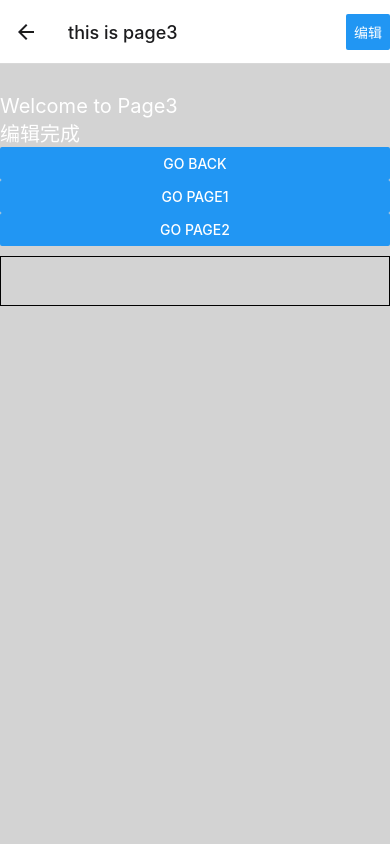
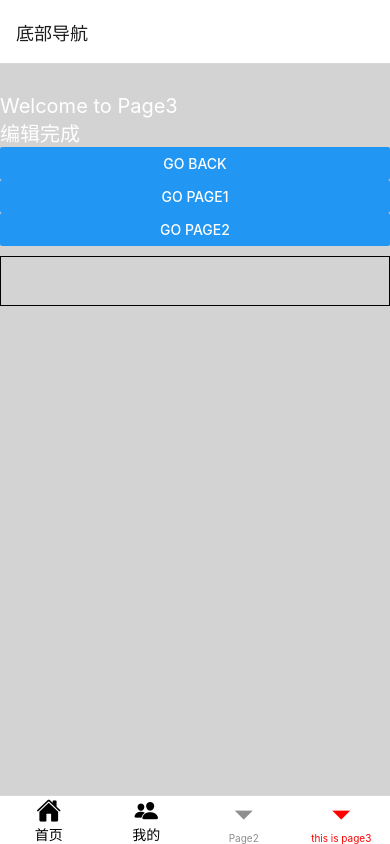
Before and after one commit to leecobaby/StudyRNBase, a React Native app: screen /Page3 in a window 390 px wide. Built offline with nearby package versions, Linux system fonts and the light colour scheme.

Commit message:
s3: use createBottomTabNavigator

```diff
--- a/navigators/AppNavigators.tsx
+++ b/navigators/AppNavigators.tsx
@@ -1,25 +1,68 @@
 import React from 'react';
 import {createStackNavigator} from '@react-navigation/stack';
+import {createBottomTabNavigator} from '@react-navigation/bottom-tabs';
+import Icons from 'react-native-vector-icons/Ionicons';
 
 import {Page1} from '../pages/basic/s3-4/page1';
 import {Page2} from '../pages/basic/s3-4/page2';
 import {Page3} from '../pages/basic/s3-4/page3';
 import {Home} from '../pages/basic/s3-4/home';
 import {RootStackParamList} from './type';
+import {Text} from 'react-native';
 
 const Stack = createStackNavigator<RootStackParamList>();
+const BottonTab = createBottomTabNavigator<RootStackParamList>();
+
+const BottonTabNavigators: React.FC = () => {
+  return (
+    <BottonTab.Navigator
+      initialRouteName="Home"
+      screenOptions={{
+        header: () => null,
+        tabBarActiveTintColor: 'red',
+      }}>
+      <BottonTab.Screen
+        name="Home"
+        component={Home}
+        options={{
+          tabBarLabel: props => TabBarLabel({...props, title: '首页'}),
+          tabBarIcon: props => TabBarIcon({...props, name: 'home'}),
+        }}
+      />
+      <BottonTab.Screen
+        name="Page1"
+        component={Page1}
+        options={{
+          tabBarLabel: props => TabBarLabel({...props, title: '我的', color: 'orange'}),
+          tabBarIcon: props => TabBarIcon({...props, name: 'people', color: 'orange'}),
+        }}
+      />
+      <BottonTab.Screen name="Page2" component={Page2} />
+      <BottonTab.Screen name="Page3" component={Page3} />
+    </BottonTab.Navigator>
+  );
+};
 
 export const AppNavigators: React.FC = () => {
   return (
-    <Stack.Navigator initialRouteName="Home">
-      <Stack.Screen
-        name="Home"
-        component={Home}
-        options={{headerBackTitle: '123', headerBackAccessibilityLabel: '222', headerBackTitleVisible: false}}
-      />
+    <Stack.Navigator initialRouteName="Tab">
+      <Stack.Screen name="Tab" component={BottonTabNavigators} options={{title: '底部导航', headerRight: () => null}} />
       <Stack.Screen name="Page1" component={Page1} />
       <Stack.Screen name="Page2" component={Page2} options={{header: () => null}} />
       <Stack.Screen name="Page3" component={Page3} />
     </Stack.Navigator>
   );
 };
+
+const TabBarIcon: React.FC<{focused: boolean; color: string; size: number; name: string}> = ({
+  focused,
+  color,
+  size,
+  name,
+}) => {
+  return <Icons name={name} size={size} color={focused ? color : undefined} />;
+};
+
+const TabBarLabel: React.FC<{focused: boolean; color: string; title: string}> = ({focused, color, title}) => {
+  return <Text style={{color: focused ? color : undefined}}>{title}</Text>;
+};
--- a/navigators/type.ts
+++ b/navigators/type.ts
@@ -5,6 +5,7 @@ export type RootStackParamList = {
   Page1: {name?: string} | undefined;
   Page2: undefined;
   Page3: {name?: string; mode: string} | undefined;
+  Tab?: undefined;
 };
 
 export type ScreenProps<T extends keyof RootStackParamList> = StackScreenProps<RootStackParamList, T>;
--- a/package.json
+++ b/package.json
@@ -10,6 +10,7 @@
     "test": "jest"
   },
   "dependencies": {
+    "@react-navigation/bottom-tabs": "^6.5.8",
     "@react-navigation/native": "^6.1.7",
     "@react-navigation/native-stack": "^6.9.13",
     "@react-navigation/stack": "^6.3.17",
```
Also changed, not shown: 2 other files (tests, documents, lock files or other folders).
